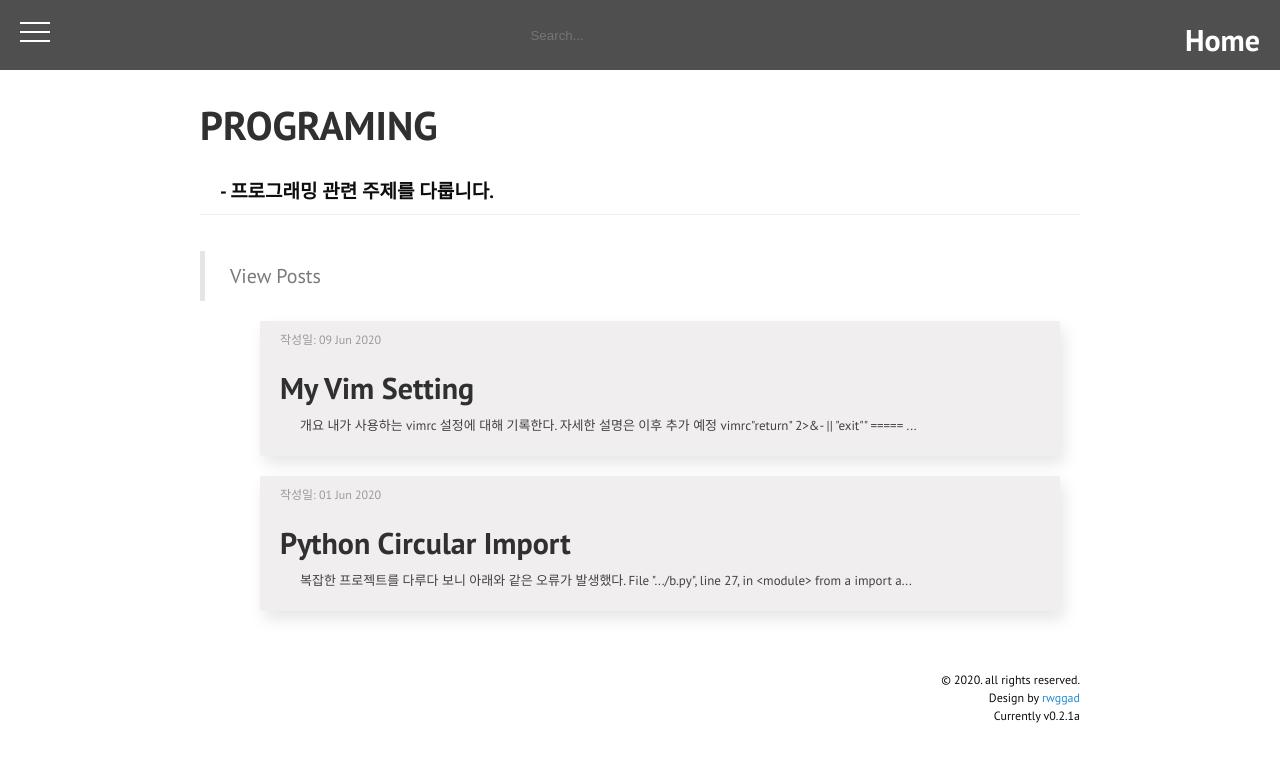
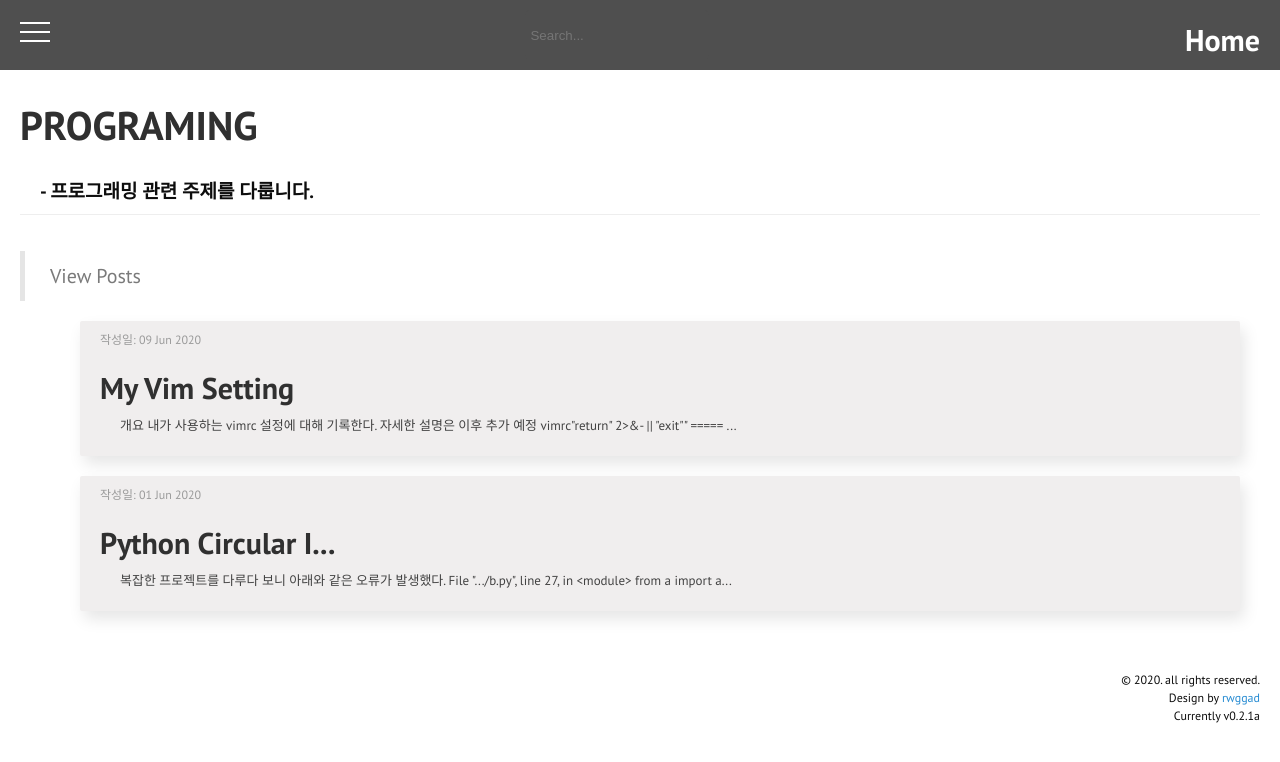
Before and after one commit to rwggad/henry_developer_page, a Jekyll site: the page built from category/programing.html, in a window 1280 px wide. Shown: the top 762 px of the page. Built offline with Jekyll 4.4.1, drawn with Linux system fonts in a browser that asks for light colours; nearby versions of some CDN libraries.

Commit message:
Fix bug
- 모바일에서 post list 형태가 정상적으로 보이지 않던 현상에 대해 수정합니다.
- 추가적으로, post title이 25자를 넘으면 '...' 으로 표기 되도록 수정합니다.

```diff
--- a/_includes/post_list_box.html
+++ b/_includes/post-list-box.html
@@ -1,5 +1,5 @@
 <div class="frame">
     <p class='post-date'> 작성일: {{ post.date | date_to_string }} </p>
-    <h2 class="post-title"><a href="{{ site.baseurl }}{{ post.url }}">{{ post.title }}</a></h2>
+    <h2 class="post-title"><a href="{{ site.baseurl }}{{ post.url }}">{{ post.title | truncate: 20 }}</a></h2>
     <div class="post-description">{{ post.content  | strip_newlines | replace: '<br />', ' ' | strip_html | strip |  truncate: 100  }}</div>
 </div>
--- a/_layouts/post-list.html
+++ b/_layouts/post-list.html
@@ -23,11 +23,11 @@
     <ul class="related-posts">
 {% for post in site.posts %}
     {% if page.category == 'all' %}
-        {% include post_list_box.html %}
+        {% include post-list-box.html %}
         {% assign post_cnt = post_cnt | plus: 1 %}
     {% else %}
         {% if post.category == page.category %}
-            {% include post_list_box.html %}
+            {% include post-list-box.html %}
             {% assign post_cnt = post_cnt | plus: 1 %}
         {% endif %}
     {% endif %}
--- a/public/css/hyde.css
+++ b/public/css/hyde.css
@@ -51,11 +51,20 @@
   padding-bottom: 4rem;
 }
 
+@media (max-width: 600px) {
+  .container {
+    max-width: 70rem;
+    padding-top: 5rem;
+    padding-left: 10rem;
+    padding-right: 10rem;
+    padding-bottom: 1rem;
+  }
+}
 .container {
   max-width: 70rem;
   padding-top: 5rem;
-  padding-left: 10rem;
-  padding-right: 10rem;
+  padding-left: 1rem;
+  padding-right: 1rem;
   padding-bottom: 1rem;
 }
 
```
